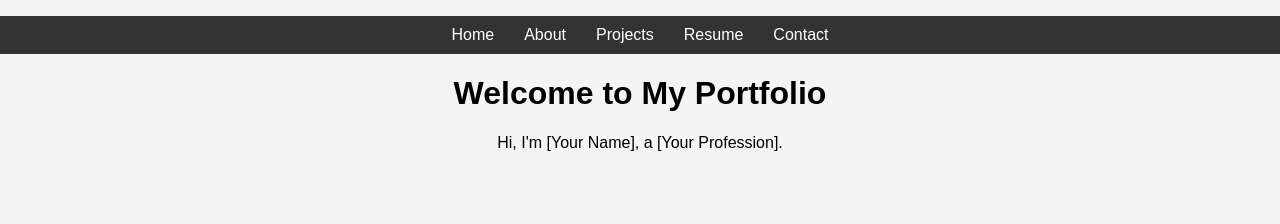
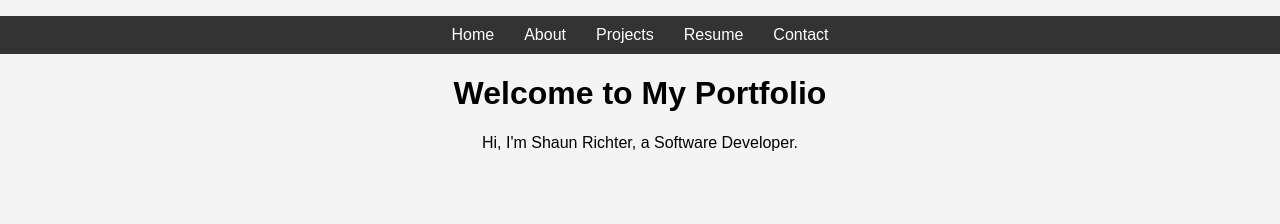
Before and after one commit to ShaunRichter/Personal-Website, a React (Create React App) app: page / in a window 1280 px wide. Shown: the top 224 px of the page. Built offline with nearby package versions, Linux system fonts and the light colour scheme.

Commit message:
Updated home page to properly show my name

```diff
--- a/src/pages/Home.js
+++ b/src/pages/Home.js
@@ -4,7 +4,7 @@ const Home = () => {
   return (
     <div>
       <h1>Welcome to My Portfolio</h1>
-      <p>Hi, I'm [Your Name], a [Your Profession].</p>
+      <p>Hi, I'm Shaun Richter, a Software Developer.</p>
     </div>
   );
 };
```
